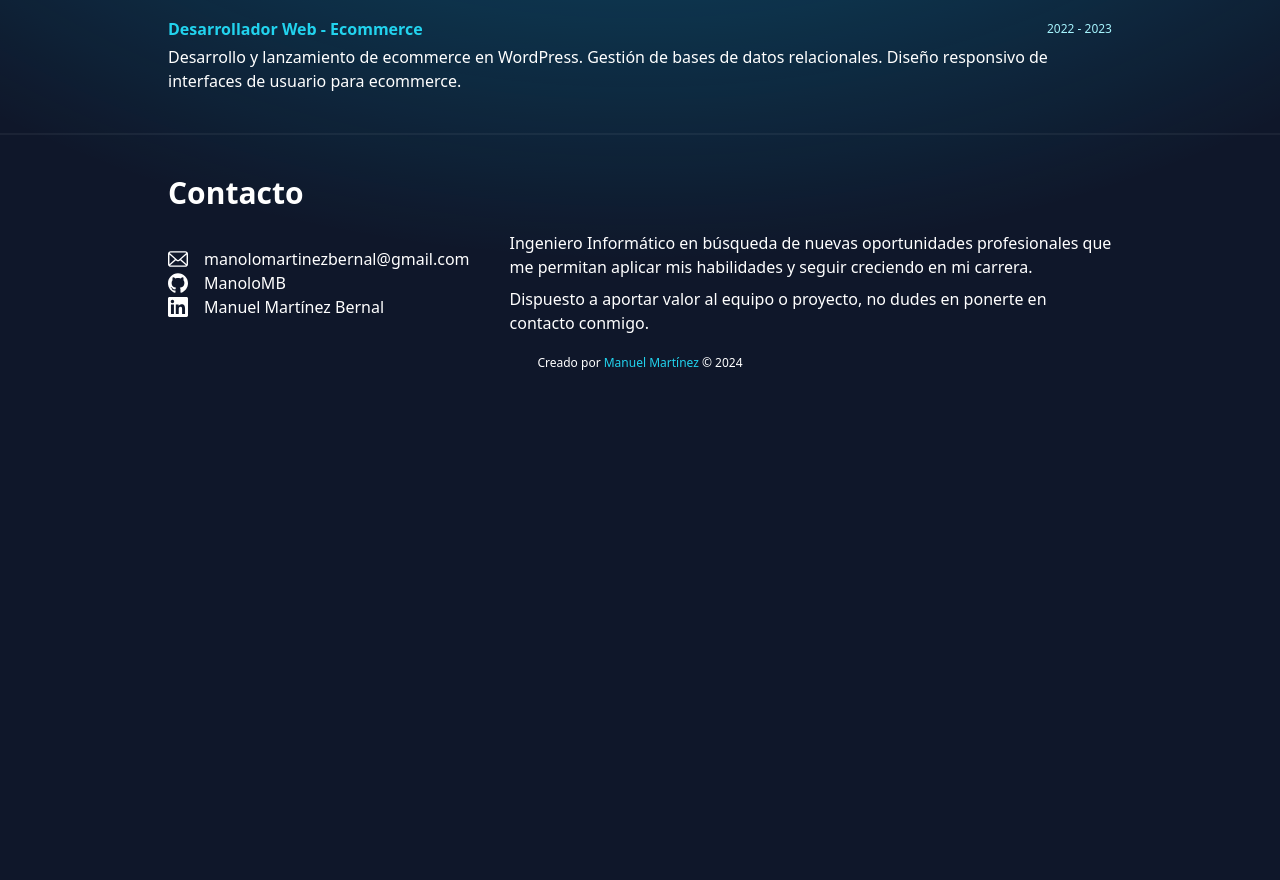
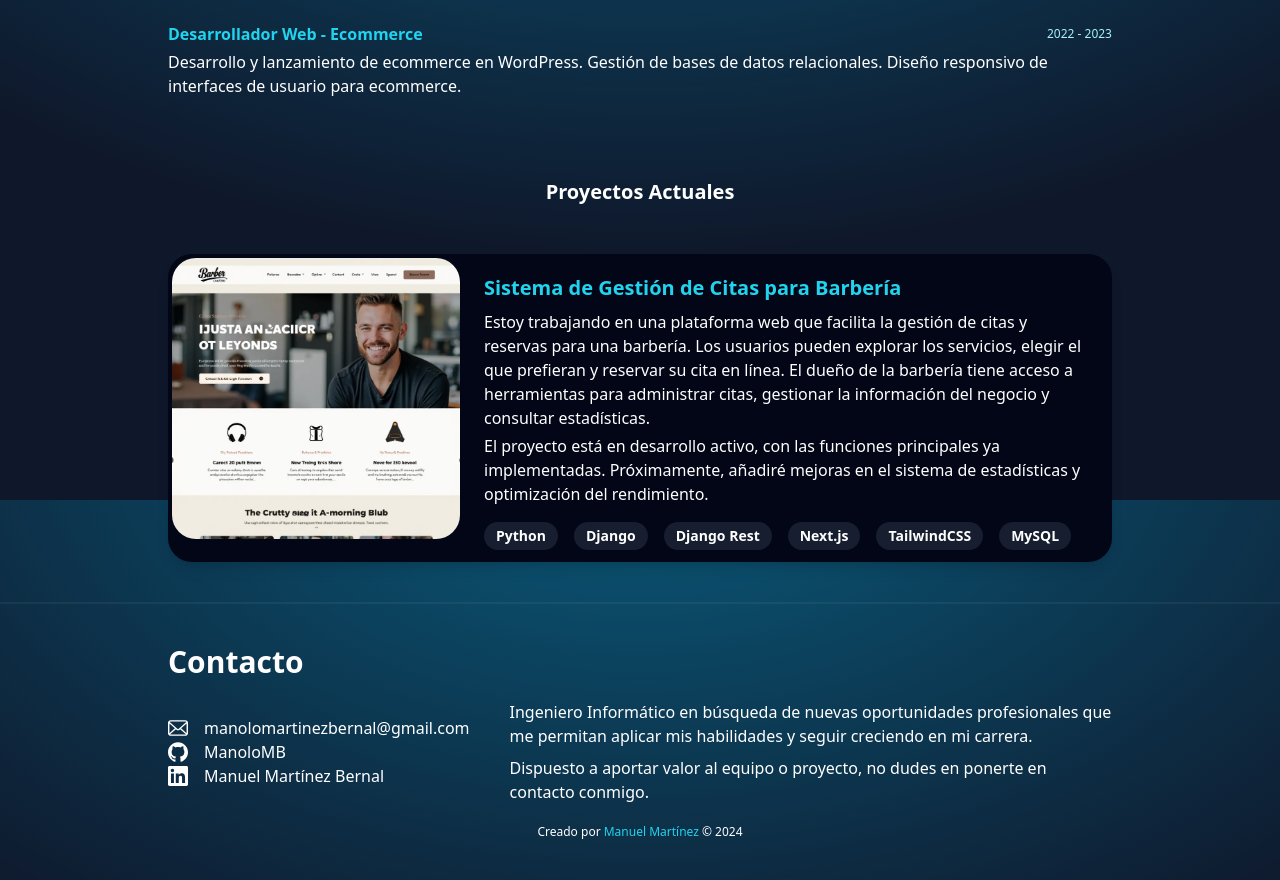
Before and after one commit to ManoloMB/portfolio, a Next.js app: page / in a window 1280 px wide. Shown: the part 1900-2780 px from the top of the page. Before the commit the page ends 2311 px from the top, so only its background shows below. Built offline with nearby package versions, Linux system fonts and the light colour scheme.

Commit message:
añadiendo nuevo componente

```diff
--- a/app/page.js
+++ b/app/page.js
@@ -1,10 +1,11 @@
-import Navbar from './navbar';
-import About from './about';
-import Tecnology from './tecnology';
-import Projects from './projects';
-import Experience from './experience';
-import Footer from './footer';
-import data from './data.json';
+import Navbar from '@/components/navbar';
+import About from '@/components/about';
+import Tecnology from '@/components/tecnology';
+import Projects from '@/components/projects';
+import Experience from '@/components/experience';
+import ActualProjects from '@/components/actualProjects';
+import Footer from '@/components/footer';
+import data from '@/components/data.json';
 
 export default function Home() {
   return (
@@ -15,6 +16,7 @@ export default function Home() {
         <Projects items={data.projectsItems} />
         <Tecnology items={data.tecnologyItems}/>
         <Experience items={data.experienceItems} />
+        <ActualProjects items={data.actualProjectsItems} />
       </main>
       <Footer />
     </div>
```
